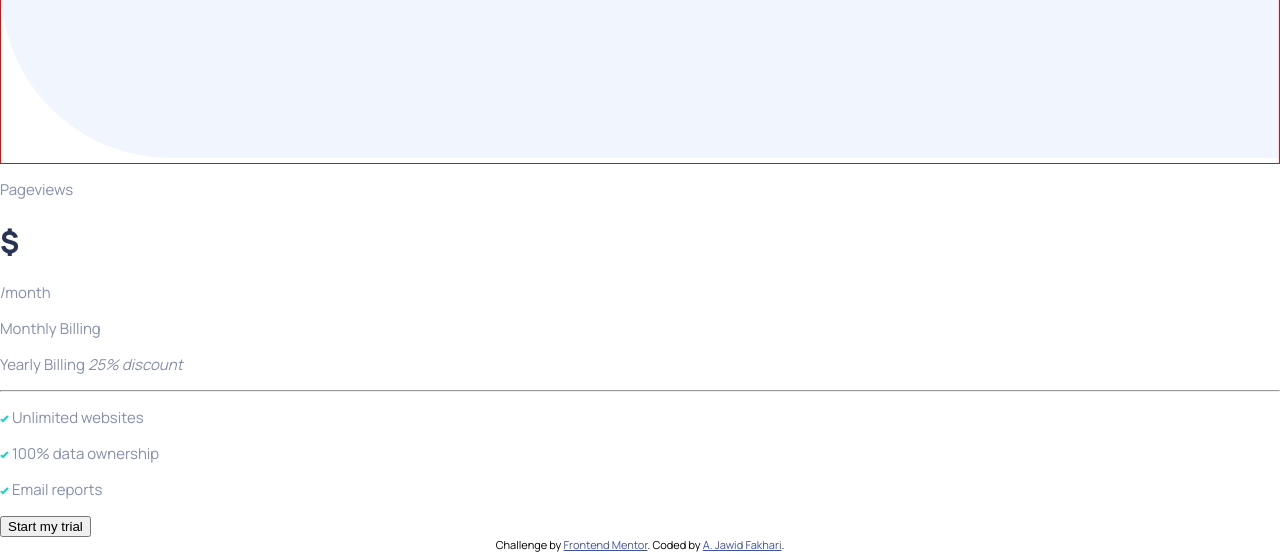
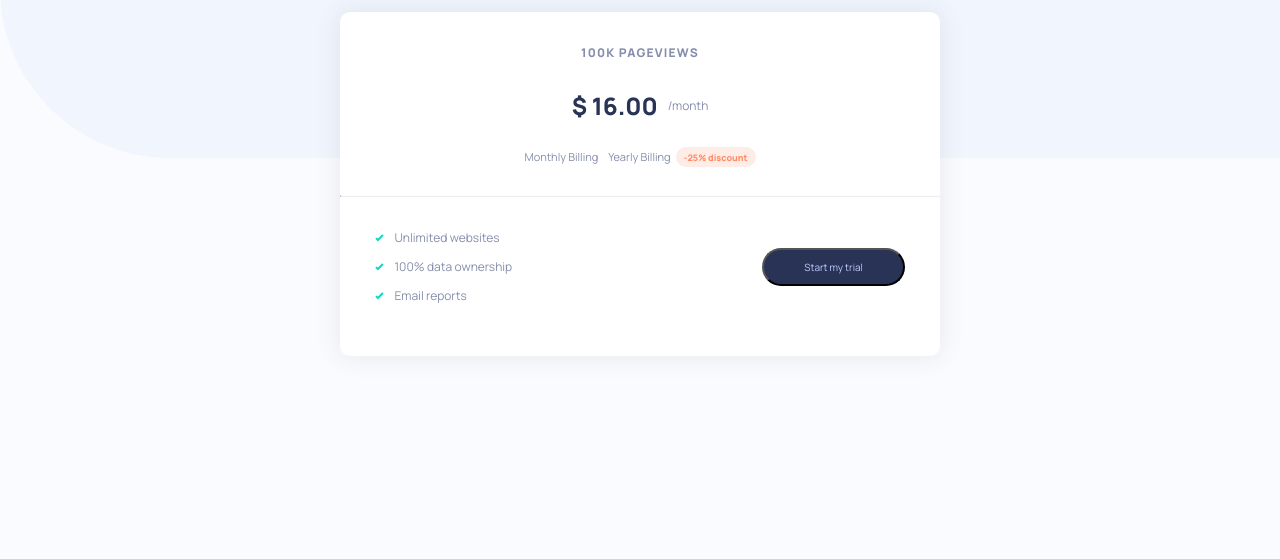
Before and after one commit to jawid-fakhari/interactive-pricing-component-main---Copia, a plain HTML site: page index.html in a window 1280 px wide. Shown: the part 241-800 px from the top of the page. Drawn offline with Linux system fonts and the light colour scheme.

Commit message:
general css of interaction box done

```diff
--- a/index.html
+++ b/index.html
@@ -47,9 +47,7 @@
   <div class="container">
 
     <div class="pageviews">
-      <span>
-        <!-- function --></span>
-      <p>Pageviews</p>
+      <p class="w-600">100K Pageviews</p>
     </div>
 
     <div class="graph-bar">
@@ -57,33 +55,38 @@
     </div>
 
     <div class="price">
-      <h1>$ <span>
-          <!-- function --></span></h1>
+      <h1>$ 16.00</h1>
       <p>/month</p>
     </div>
 
     <div class="choose">
       <p>Monthly Billing</p>
-      <div class="choose__btn"></div>
-      <p>Yearly Billing <var>25% discount</var></p>
+      <div class="choose__btn"><!-- si deve mettere un bottone --></div>
+      <p>Yearly Billing</p>
+      <div class="choose__disc">
+        <p id="disc__txt" class="w-600">-25% <span>discount</span></p>
+      </div>
     </div>
 
     <hr>
+
+    <div class="feature-btn">
       <div class="features">
         <p><img class="check" src="images/icon-check.svg" alt="check"> Unlimited websites</p><!-- su tutti devo mettere il tik -->
         <p><img class="check" src="images/icon-check.svg" alt="check"> 100% data ownership</p>
         <p><img class="check" src="images/icon-check.svg" alt="check"> Email reports</p>
       </div>
 
-    <dvi class="start-btn">
+      <div class="start-btn">
         <button>Start my trial</button>
       </dvi>
     </div>
+  </div>
 
-  <div class="attribution">
+  <!-- <div class="attribution">
     Challenge by <a href="https://www.frontendmentor.io?ref=challenge" target="_blank">Frontend Mentor</a>.
     Coded by <a href="#">A. Jawid Fakhari</a>.
-  </div>
+  </div> -->
   <script src="script.js"></script>
 </body>
 
--- a/styles.css
+++ b/styles.css
@@ -1,7 +1,8 @@
 body {
+    background-color: hsl(230, 100%, 99%);
     font-family: 'Manrope', sans-serif;
-    font-size: 15px;
     margin: 0;
+    font-size: 12px;
 }
 p {
     color: hsl(225, 20%, 60%);
@@ -11,9 +12,8 @@ h1 {
 }
 /* <!-- header --> */
 .head {
+    max-width: 100%;
     text-align: center;
-    border: 1px solid red;
-    max-width: 100%;
 }
 .head__bg {
     overflow: hidden;
@@ -31,6 +31,7 @@ h1 {
 }
 .head header p {
     padding: 0 80px;
+    font-size: 15px;
 }
 .head .header__img {
     position: absolute;
@@ -38,7 +39,78 @@ h1 {
     top: 80px;
 }
 /* <!-- Interactive box --> */
+.w-600 {
+    font-weight: 600;
+}
+.container {
+    background-color: hsl(0, 0%, 100%);
+    border-radius: 10px;
+    box-sizing: border-box;
+    box-shadow: 0 0 25px 2px rgba(63, 62, 62, 0.09);
+    padding: 20px 0 40px;
+    margin: -150px auto 30px;
+    text-align: center;
+    position: relative;
+    z-index: 1;
+    width: 310px;
+}
+.pageviews p {
+    text-transform: uppercase;
+    letter-spacing: 0.1em;
+    font-size: 12px;
+}
+/* <!-- si deve mettere un bottone scorrevole --> */
+/* <!-- si deve mettere un bottone scorrevole --> */
+.price {
+    display: flex;
+    justify-content: center;
+    align-items: center;
+    gap: 10px;
+}
+.choose {
+    display: flex;
+    justify-content: center;
+    align-items: center;
+    gap: 5px;
+    font-size: 11px;
+}
+/* <!-- si deve mettere un bottone --> */
+/* <!-- si deve mettere un bottone --> */
+.choose__disc {
+    border-radius: 10px;
 
+    background-color: hsl(14, 92%, 95%);
+    height: 20px;
+    width: 40px;
+    font-size: 9px;
+}
+
+#disc__txt {
+    color: hsl(15, 100%, 70%);
+    padding: 4px; margin-top: 0;
+}
+#disc__txt span {
+    display: none;
+}
+hr {
+    width: 100%;
+    border-top: 1px solid hsl(230, 100%, 99%);
+    margin: 20px 0;
+}
+.features {
+    margin-bottom: 30px;
+}
+.features img {
+    margin-right: 8px;
+}
+.start-btn button {
+    background-color: hsl(227, 35%, 25%);
+    border-radius: 40px;
+    color: hsl(226, 100%, 87%);
+    font-family: 'Manrope', sans-serif;
+    font-size: 10px;
+    padding: 10px 40px;
+}
 @media (min-width: 375px) {
     #head__img {
         width: 100%;
@@ -46,4 +118,23 @@ h1 {
     .head header h1 {
         font-size: 28px;
     }
+    .container {
+        width: 600px;
+    }
+    .choose__disc {
+        width: 80px;
+    }
+    #disc__txt span {
+        display: inline-block;
+    }
+    .feature-btn {
+        display: flex;
+        justify-content: center;
+        align-items: center;
+        gap: 250px;
+    }
+    .features {
+        text-align: left;
+        margin-bottom: unset;
+    }
 }
```
Lines whose indentation alone changed are shown as unchanged.
